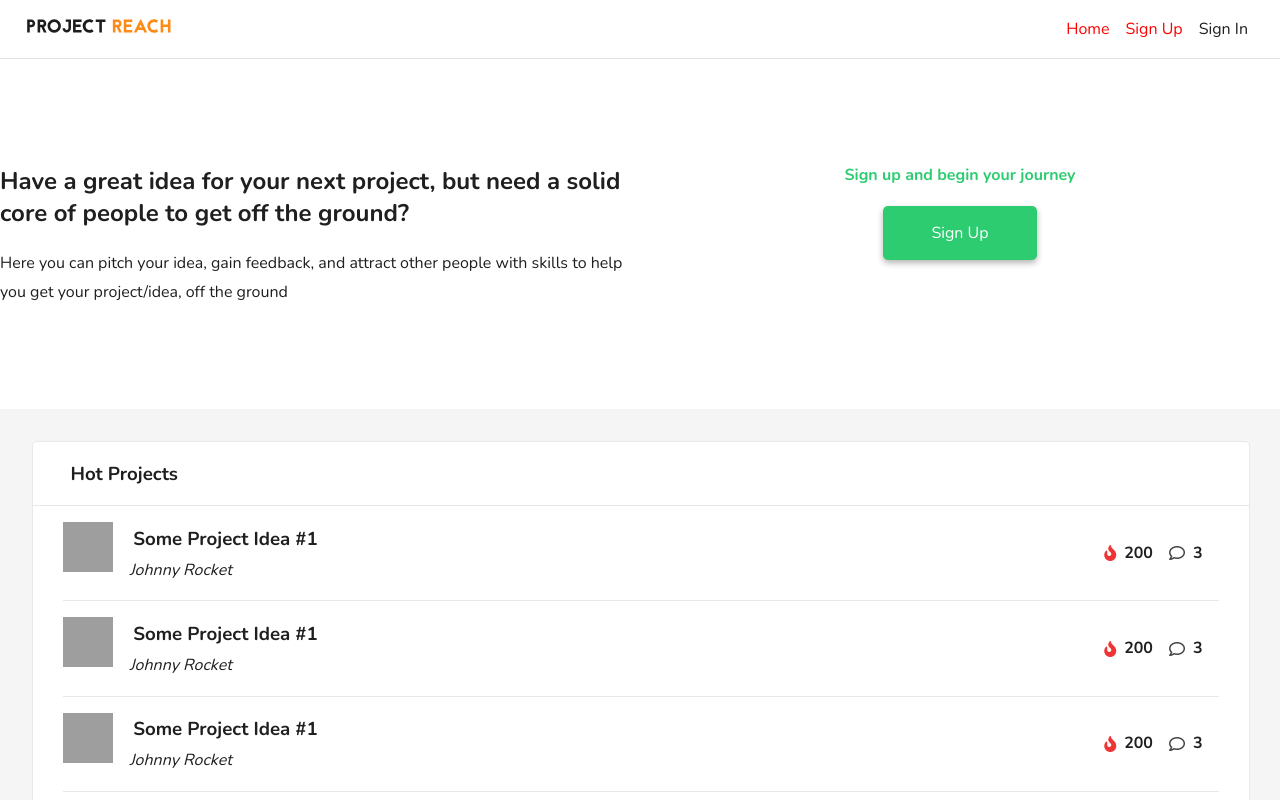
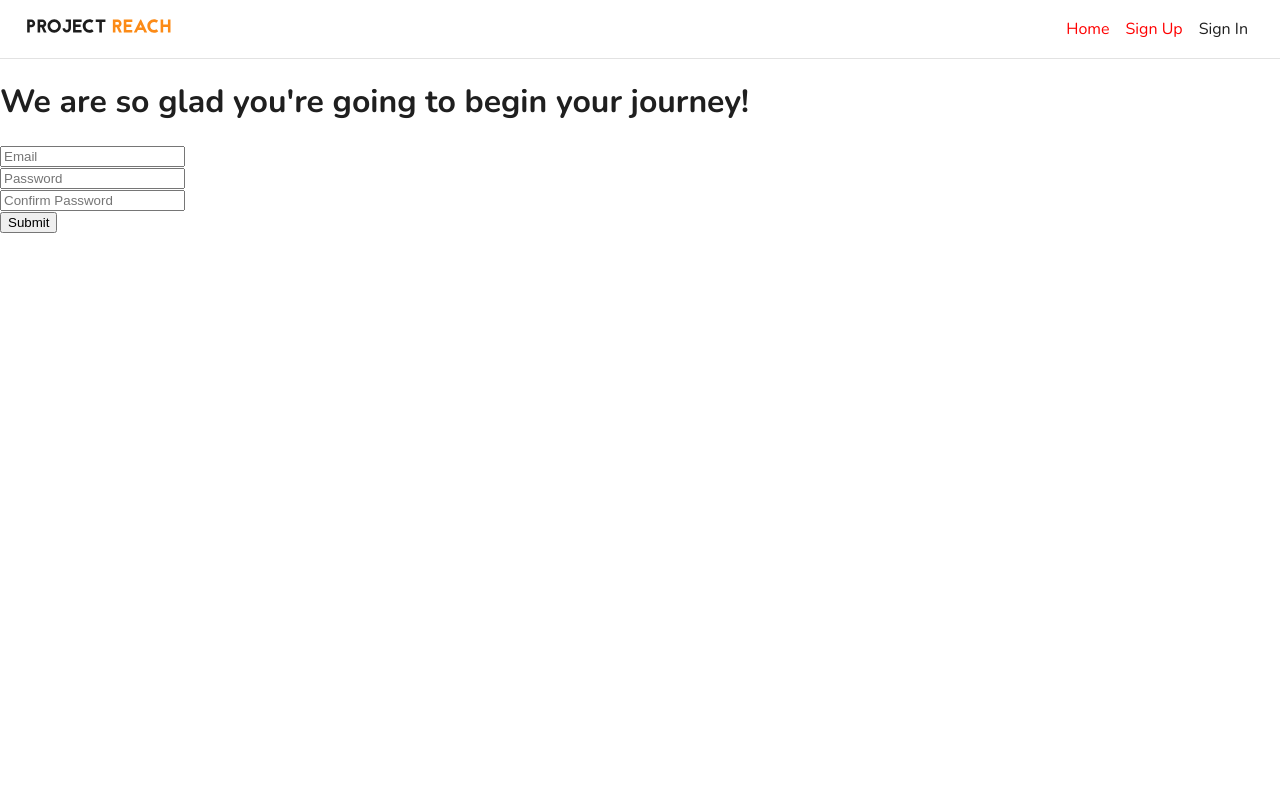
Before and after one commit to tyrelchambers/project-reach, a React app: page /signup in a window 1280 px wide. Shown: the top 800 px of the page. Built offline with nearby package versions, Linux system fonts and the light colour scheme; grey boxes are pictures that could not be loaded.

Commit message:
add singup form

```diff
--- /dev/null
+++ b/src/components/Forms/SignupForm.js
@@ -0,0 +1,23 @@
+import React, { Component } from 'react';
+
+export default class SignupForm extends Component {
+  render() {
+    return(
+      <form>
+        <div className="form-group">
+          <input type="email" placeholder="Email"/>
+        </div>
+
+        <div className="form-group">
+          <input type="password" placeholder="Password"/>
+        </div>
+
+        <div className="form-group">
+          <input type="password" placeholder="Confirm Password"/>
+        </div>
+
+        <button type="submit">Submit</button>
+      </form>
+    );
+  }
+}
--- a/src/index.js
+++ b/src/index.js
@@ -1,6 +1,8 @@
 import React from 'react';
 import ReactDOM from 'react-dom';
 import './index.scss';
+
+import SignupPage from './pages/SignupPage/SignupPage';
 import IndexPage from './pages/IndexPages/IndexPage';
 import Header from './layouts/Header/Header';
 import { BrowserRouter as Router, Route } from 'react-router-dom';
@@ -11,7 +13,8 @@ ReactDOM.render(
   <Router>
     <React.Fragment>
       <Header/>
-      <Route path="/" component={IndexPage}/>
+      <Route exact path="/" component={IndexPage}/>
+      <Route exact path="/signup" component={SignupPage}/>
     </React.Fragment>
   </Router>, document.getElementById('root'));
 registerServiceWorker();
--- /dev/null
+++ b/src/pages/SignupPage/SignupPage.js
@@ -0,0 +1,14 @@
+import React, { Component } from 'react';
+import './SignupPage.scss';
+import SignupForm from '../../components/Forms/SignupForm';
+
+export default class SignupPage extends Component {
+  render() {
+    return(
+      <div className="container center">
+        <h1>We are so glad you're going to begin your journey!</h1>
+        <SignupForm/>
+      </div>
+    );
+  }
+}
```
Also changed, not shown: src/pages/SignupPage/SignupPage.scss (added).
